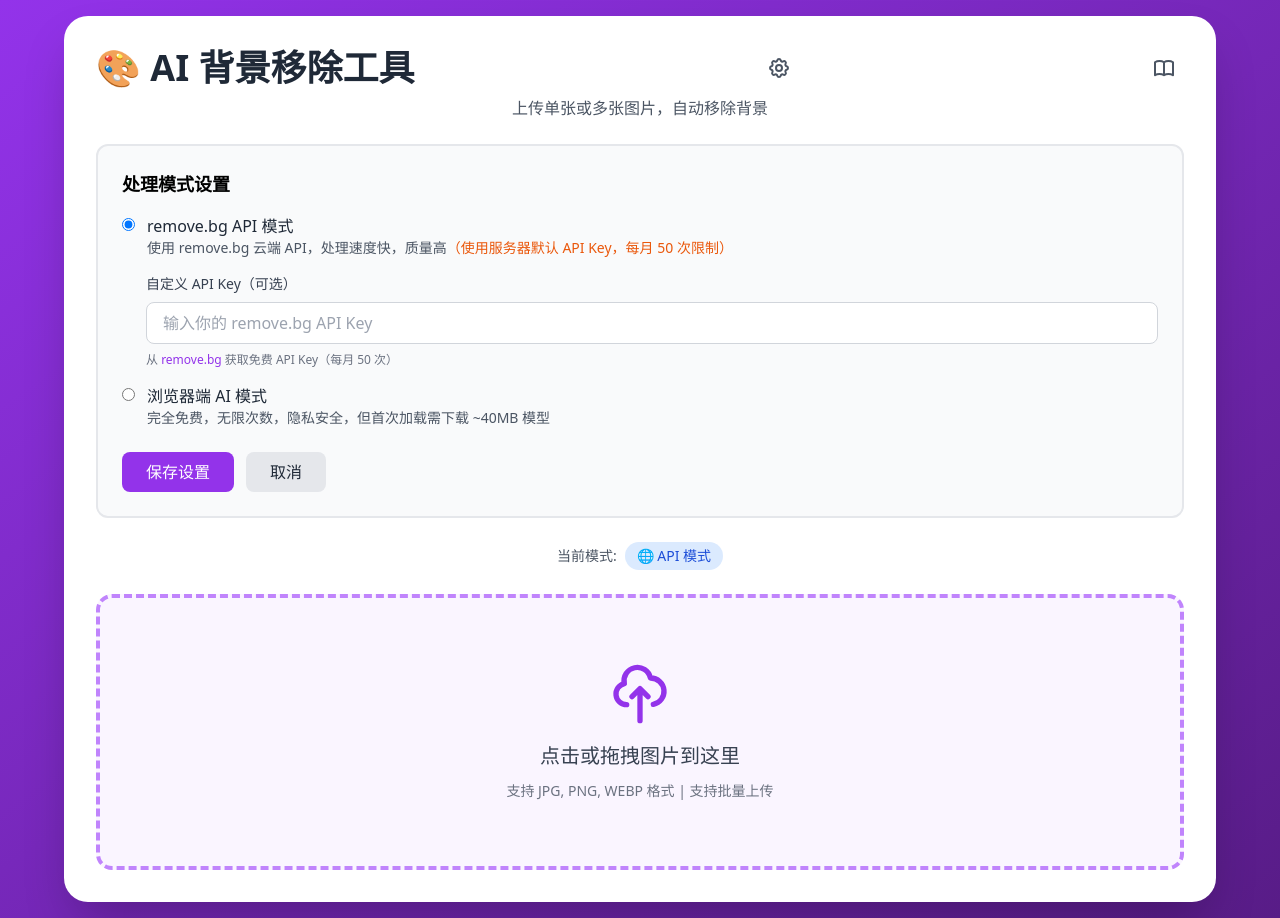
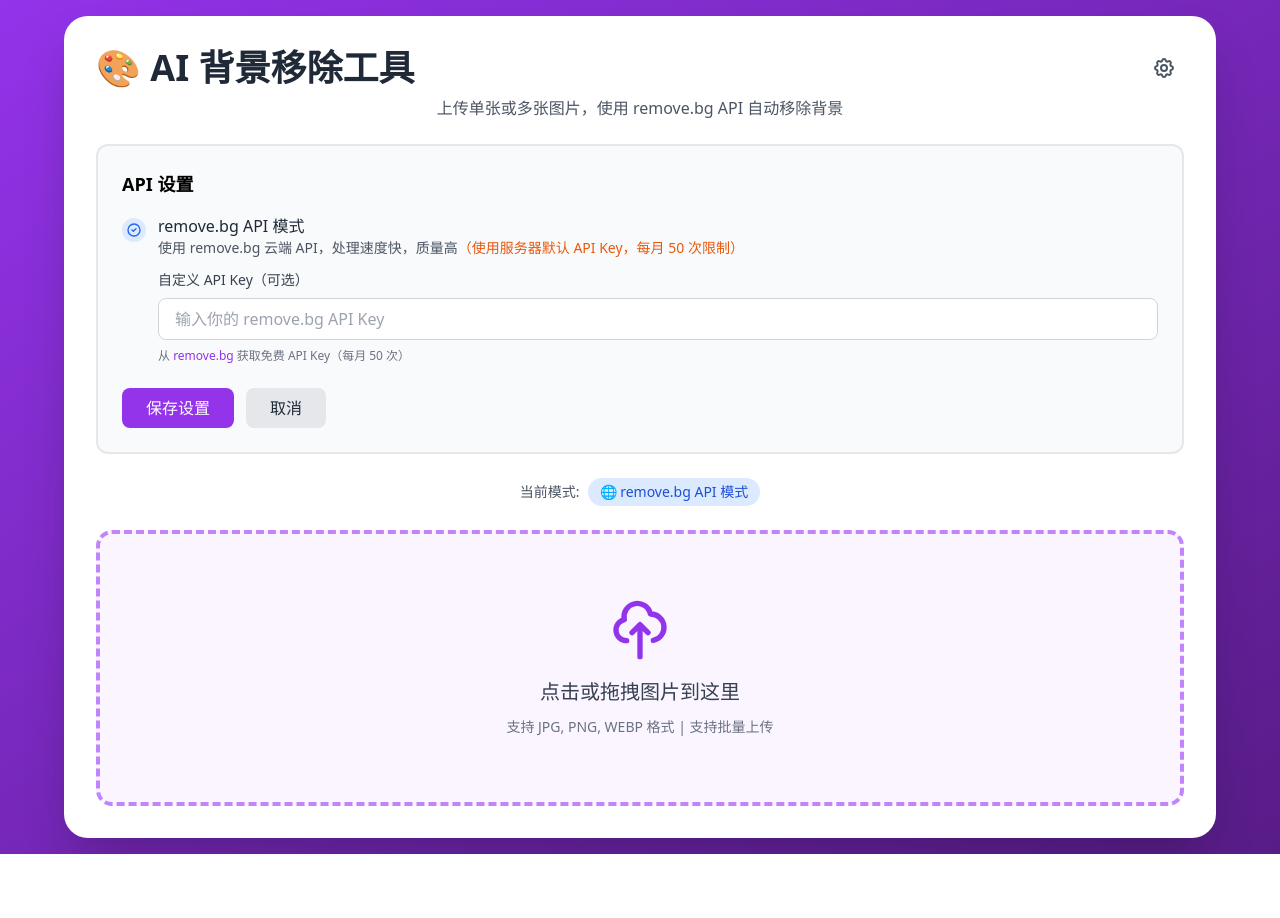
Before and after one commit to wuyueerhao/rmimgbg, a Next.js app: page / in a window 1280 px wide. Both pictures are taken after a click on the button "设置". After the commit the page ends 854 px from the top, so only its background shows below. Built offline with nearby package versions, Linux system fonts and the light colour scheme.

Commit message:
移除浏览器模型

```diff
--- a/app/page.tsx
+++ b/app/page.tsx
@@ -1,4 +1,4 @@
-import BackgroundRemover from '@/components/BackgroundRemover'
+import BackgroundRemover from '../components/BackgroundRemover'
 
 export default function Home() {
   return (
--- a/components/BackgroundRemover.tsx
+++ b/components/BackgroundRemover.tsx
@@ -11,83 +11,21 @@ interface ImagePair {
   error?: string
 }
 
-type ProcessMode = 'api' | 'local'
-
-export default function BackgroundRemover() {
+function BackgroundRemover() {
   const [images, setImages] = useState<ImagePair[]>([])
   const [dragActive, setDragActive] = useState(false)
-  const [mode, setMode] = useState<ProcessMode>('api')
   const [apiKey, setApiKey] = useState('')
   const [showSettings, setShowSettings] = useState(false)
-  const [removeBackgroundFn, setRemoveBackgroundFn] = useState<any>(null)
-  const [modelLoading, setModelLoading] = useState(false)
-  const [debugMode, setDebugMode] = useState(false)
   const fileInputRef = useRef<HTMLInputElement>(null)
-
-  // 动态加载 @imgly/background-removal
-  useEffect(() => {
-    if (mode === 'local' && !removeBackgroundFn) {
-      // 使用动态导入并处理可能的模块问题
-      const loadBackgroundRemoval = async () => {
-        setModelLoading(true)
-        try {
-          // 确保在客户端环境中加载
-          if (typeof window !== 'undefined') {
-            console.log('开始加载浏览器 AI 模型...')
-
-            // 添加超时机制
-            const timeoutPromise = new Promise((_, reject) => {
-              setTimeout(() => reject(new Error('模块加载超时')), 30000) // 30秒超时
-            })
-
-            const loadPromise = import('@imgly/background-removal')
-
-            const module = await Promise.race([loadPromise, timeoutPromise]) as any
-
-            if (module && module.removeBackground) {
-              console.log('浏览器 AI 模型加载成功')
-              setRemoveBackgroundFn(() => module.removeBackground)
-            } else {
-              throw new Error('模块加载不完整')
-            }
-          }
-        } catch (error) {
-          console.error('Failed to load background removal module:', error)
-
-          // 根据错误类型提供不同的提示
-          let errorMsg = '浏览器 AI 模式加载失败'
-          if (error instanceof Error) {
-            if (error.message.includes('timeout') || error.message.includes('超时')) {
-              errorMsg = '模型加载超时，请检查网络连接'
-            } else if (error.message.includes('replace')) {
-              errorMsg = '模块兼容性问题，请尝试刷新页面'
-            }
-          }
-
-          // 如果加载失败，切换到 API 模式
-          setMode('api')
-          alert(`${errorMsg}，已自动切换到 API 模式`)
-        } finally {
-          setModelLoading(false)
-        }
-      }
-      loadBackgroundRemoval()
-    } else if (mode === 'api') {
-      setModelLoading(false)
-    }
-  }, [mode, removeBackgroundFn])
 
   // 从 localStorage 加载设置
   useEffect(() => {
-    const savedMode = localStorage.getItem('processMode') as ProcessMode
     const savedApiKey = localStorage.getItem('removeBgApiKey')
-    if (savedMode) setMode(savedMode)
     if (savedApiKey) setApiKey(savedApiKey)
   }, [])
 
   // 保存设置到 localStorage
   const saveSettings = () => {
-    localStorage.setItem('processMode', mode)
     if (apiKey) {
       localStorage.setItem('removeBgApiKey', apiKey)
     }
@@ -137,13 +75,7 @@ export default function BackgroundRemover() {
     ))
 
     try {
-      if (mode === 'local') {
-        // 使用浏览器端 AI 模型
-        await processWithLocalAI(id, file)
-      } else {
-        // 使用 remove.bg API
       await processWithAPI(id, file)
-      }
     } catch (error) {
       console.error('Error:', error)
       setImages(prev => prev.map(img =>
@@ -185,65 +117,6 @@ export default function BackgroundRemover() {
         ? { ...img, processed: imageUrl, status: 'completed' as const }
         : img
     ))
-  }
-
-  const processWithLocalAI = async (id: string, file: File) => {
-    if (!removeBackgroundFn) {
-      throw new Error('AI 模型加载中，请稍后重试')
-    }
-
-    try {
-      // 验证文件类型和大小
-      if (!file.type.startsWith('image/')) {
-        throw new Error('请上传有效的图片文件')
-      }
-
-      if (file.size > 10 * 1024 * 1024) { // 10MB 限制
-        throw new Error('图片文件过大，请选择小于 10MB 的图片')
-      }
-
-      console.log('开始处理图片:', file.name, '大小:', Math.round(file.size / 1024), 'KB')
-
-      // 确保传递正确的参数类型
-      const blob = await removeBackgroundFn(file, {
-        progress: (key: string, current: number, total: number) => {
-          const percentage = Math.round((current / total) * 100)
-          console.log(`处理进度: ${percentage}%`)
-        },
-      })
-
-      if (!blob || !(blob instanceof Blob)) {
-        throw new Error('AI 处理返回了无效的结果')
-      }
-
-      const imageUrl = URL.createObjectURL(blob)
-      console.log('图片处理完成:', file.name)
-
-      setImages(prev => prev.map(img =>
-        img.id === id
-          ? { ...img, processed: imageUrl, status: 'completed' as const }
-          : img
-      ))
-    } catch (error) {
-      console.error('Local AI processing error:', error)
-
-      // 提供更详细的错误信息
-      let errorMessage = '浏览器 AI 处理失败'
-
-      if (error instanceof Error) {
-        if (error.message.includes('replace')) {
-          errorMessage = '模块加载错误，请刷新页面重试'
-        } else if (error.message.includes('memory') || error.message.includes('Memory')) {
-          errorMessage = '内存不足，请尝试处理更小的图片'
-        } else if (error.message.includes('network') || error.message.includes('fetch')) {
-          errorMessage = '网络错误，请检查网络连接'
-        } else {
-          errorMessage = `处理失败: ${error.message}`
-        }
-      }
-
-      throw new Error(errorMessage)
-    }
   }
 
   const handleDrag = (e: DragEvent<HTMLDivElement>) => {
@@ -320,76 +193,32 @@ export default function BackgroundRemover() {
             <path strokeLinecap="round" strokeLinejoin="round" strokeWidth={2} d="M15 12a3 3 0 11-6 0 3 3 0 016 0z" />
           </svg>
         </button>
-        <button
-          onClick={() => setDebugMode(!debugMode)}
-          className="p-2 hover:bg-gray-100 rounded-lg transition-all"
-          title="调试模式"
-        >
-          <svg className="w-6 h-6 text-gray-600" fill="none" stroke="currentColor" viewBox="0 0 24 24">
-            <path strokeLinecap="round" strokeLinejoin="round" strokeWidth={2} d="M12 6.253v13m0-13C10.832 5.477 9.246 5 7.5 5S4.168 5.477 3 6.253v13C4.168 18.477 5.754 18 7.5 18s3.332.477 4.5 1.253m0-13C13.168 5.477 14.754 5 16.5 5c1.746 0 3.332.477 4.5 1.253v13C19.832 18.477 18.246 18 16.5 18c-1.746 0-3.332.477-4.5 1.253" />
-          </svg>
-        </button>
       </div>
 
       <p className="text-center text-gray-600 mb-6">
-        上传单张或多张图片，自动移除背景
+        上传单张或多张图片，使用 remove.bg API 自动移除背景
       </p>
-
-      {/* 调试信息 */}
-      {debugMode && (
-        <div className="mb-6 p-4 bg-gray-100 rounded-lg text-sm">
-          <h4 className="font-semibold mb-2">🔧 调试信息</h4>
-          <div className="space-y-1 text-gray-700">
-            <div>浏览器: {navigator.userAgent}</div>
-            <div>模式: {mode}</div>
-            <div>模型加载状态: {modelLoading ? '加载中' : '未加载'}</div>
-            <div>模型函数: {removeBackgroundFn ? '已加载' : '未加载'}</div>
-            <div>支持 WebAssembly: {typeof WebAssembly !== 'undefined' ? '是' : '否'}</div>
-            <div>支持 Worker: {typeof Worker !== 'undefined' ? '是' : '否'}</div>
-            <div>内存信息: {(performance as any).memory ?
-              `已用: ${Math.round((performance as any).memory.usedJSHeapSize / 1024 / 1024)}MB / 限制: ${Math.round((performance as any).memory.jsHeapSizeLimit / 1024 / 1024)}MB`
-              : '不可用'}</div>
-          </div>
-          {mode === 'local' && (
-            <button
-              onClick={() => {
-                setRemoveBackgroundFn(null)
-                setModelLoading(false)
-              }}
-              className="mt-2 px-3 py-1 bg-red-500 text-white rounded text-xs hover:bg-red-600"
-            >
-              重置模型
-            </button>
-          )}
-        </div>
-      )}
 
       {/* 设置面板 */}
       {showSettings && (
         <div className="mb-6 p-6 bg-gray-50 rounded-xl border-2 border-gray-200">
-          <h3 className="text-lg font-semibold mb-4">处理模式设置</h3>
+          <h3 className="text-lg font-semibold mb-4">API 设置</h3>
 
-          {/* 模式选择 */}
           <div className="space-y-4">
             <div className="flex items-start gap-3">
-              <input
-                type="radio"
-                id="mode-api"
-                checked={mode === 'api'}
-                onChange={() => setMode('api')}
-                className="mt-1"
-              />
-              <label htmlFor="mode-api" className="flex-1 cursor-pointer">
+              <div className="w-6 h-6 bg-blue-100 rounded-full flex items-center justify-center mt-1">
+                <svg className="w-4 h-4 text-blue-600" fill="none" stroke="currentColor" viewBox="0 0 24 24">
+                  <path strokeLinecap="round" strokeLinejoin="round" strokeWidth={2} d="M9 12l2 2 4-4m6 2a9 9 0 11-18 0 9 9 0 0118 0z" />
+                </svg>
+              </div>
+              <div className="flex-1">
                 <div className="font-medium text-gray-800">remove.bg API 模式</div>
-                <div className="text-sm text-gray-600">
+                <div className="text-sm text-gray-600 mb-3">
                   使用 remove.bg 云端 API，处理速度快，质量高
                   {!apiKey && <span className="text-orange-600">（使用服务器默认 API Key，每月 50 次限制）</span>}
                 </div>
-              </label>
-            </div>
 
-            {mode === 'api' && (
-              <div className="ml-6 space-y-2">
+                <div className="space-y-2">
                   <label className="block text-sm font-medium text-gray-700">
                     自定义 API Key（可选）
                   </label>
@@ -404,22 +233,7 @@ export default function BackgroundRemover() {
                     从 <a href="https://www.remove.bg/api" target="_blank" rel="noopener noreferrer" className="text-purple-600 hover:underline">remove.bg</a> 获取免费 API Key（每月 50 次）
                   </p>
                 </div>
-            )}
-
-            <div className="flex items-start gap-3">
-              <input
-                type="radio"
-                id="mode-local"
-                checked={mode === 'local'}
-                onChange={() => setMode('local')}
-                className="mt-1"
-              />
-              <label htmlFor="mode-local" className="flex-1 cursor-pointer">
-                <div className="font-medium text-gray-800">浏览器端 AI 模式</div>
-                <div className="text-sm text-gray-600">
-                  完全免费，无限次数，隐私安全，但首次加载需下载 ~40MB 模型
               </div>
-              </label>
             </div>
           </div>
 
@@ -443,26 +257,9 @@ export default function BackgroundRemover() {
       {/* 当前模式指示 */}
       <div className="mb-6 flex items-center justify-center gap-2 text-sm">
         <span className="text-gray-600">当前模式:</span>
-        <span className={`px-3 py-1 rounded-full font-medium ${
-          mode === 'api'
-            ? 'bg-blue-100 text-blue-700'
-            : 'bg-green-100 text-green-700'
-        }`}>
-          {mode === 'api' ? '🌐 API 模式' : '🤖 浏览器 AI 模式'}
+        <span className="px-3 py-1 rounded-full font-medium bg-blue-100 text-blue-700">
+          🌐 remove.bg API 模式
         </span>
-        {mode === 'local' && modelLoading && (
-          <span className="px-3 py-1 bg-yellow-100 text-yellow-700 rounded-full font-medium">
-            <div className="flex items-center gap-2">
-              <div className="w-3 h-3 border-2 border-yellow-600 border-t-transparent rounded-full animate-spin"></div>
-              模型加载中...
-            </div>
-          </span>
-        )}
-        {mode === 'local' && !modelLoading && removeBackgroundFn && (
-          <span className="px-3 py-1 bg-green-100 text-green-700 rounded-full font-medium">
-            ✅ 模型已就绪
-          </span>
-        )}
       </div>
 
       {images.length === 0 && (
@@ -644,3 +441,5 @@ export default function BackgroundRemover() {
     </div>
   )
 }
+
+export default BackgroundRemover
--- a/package.json
+++ b/package.json
@@ -10,7 +10,6 @@
     "pages:build": "npx @cloudflare/next-on-pages"
   },
   "dependencies": {
-    "@imgly/background-removal": "^1.4.5",
     "next": "^14.2.0",
     "react": "^18.3.0",
     "react-dom": "^18.3.0"
@@ -21,7 +20,6 @@
     "@types/react-dom": "^18.3.0",
     "autoprefixer": "^10.4.0",
     "postcss": "^8.4.0",
-    "string-replace-loader": "^3.3.0",
     "tailwindcss": "^3.4.0",
     "typescript": "^5.0.0"
   }
```
Also changed, not shown: next.config.js (+3 -26 lines), 1 other file (tests, documents, lock files or other folders). Lines whose indentation alone changed are shown as unchanged.
